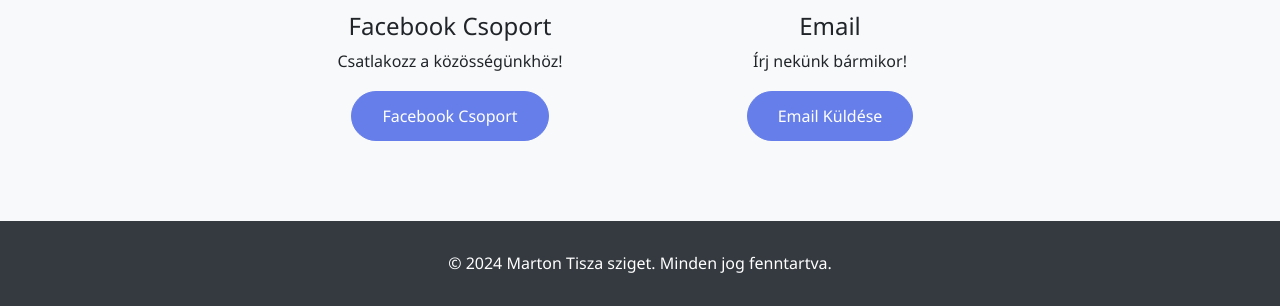
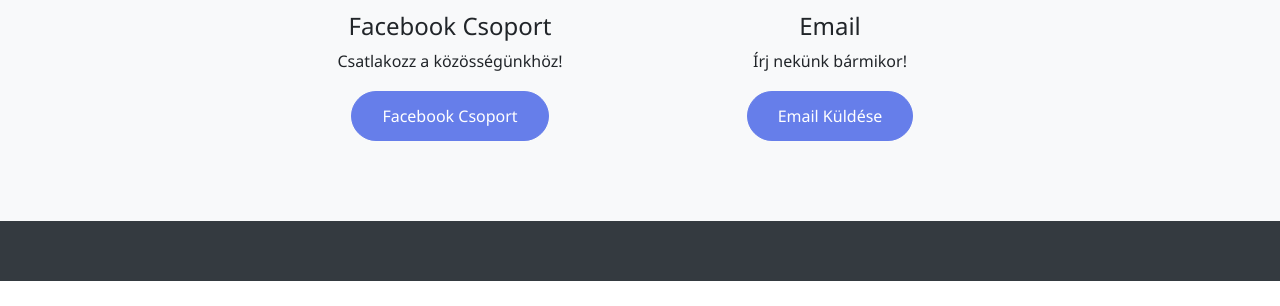
Before and after one commit to martontiszasziget-hu/martontiszasziget-hu.github.io, a plain HTML site: page index.html in a window 1280 px wide. Shown: the part 537-843 px from the top of the page. After the commit the page ends 818 px from the top, so only its background shows below. Drawn offline with nearby package versions, Linux system fonts and the light colour scheme.

```diff
--- a/index.html
+++ b/index.html
@@ -111,7 +111,7 @@
     <!-- Footer -->
     <footer class="footer">
         <div class="container">
-            <p class="mb-0">&copy; 2024 Marton Tisza sziget. Minden jog fenntartva.</p>
+
         </div>
     </footer>
 
```
